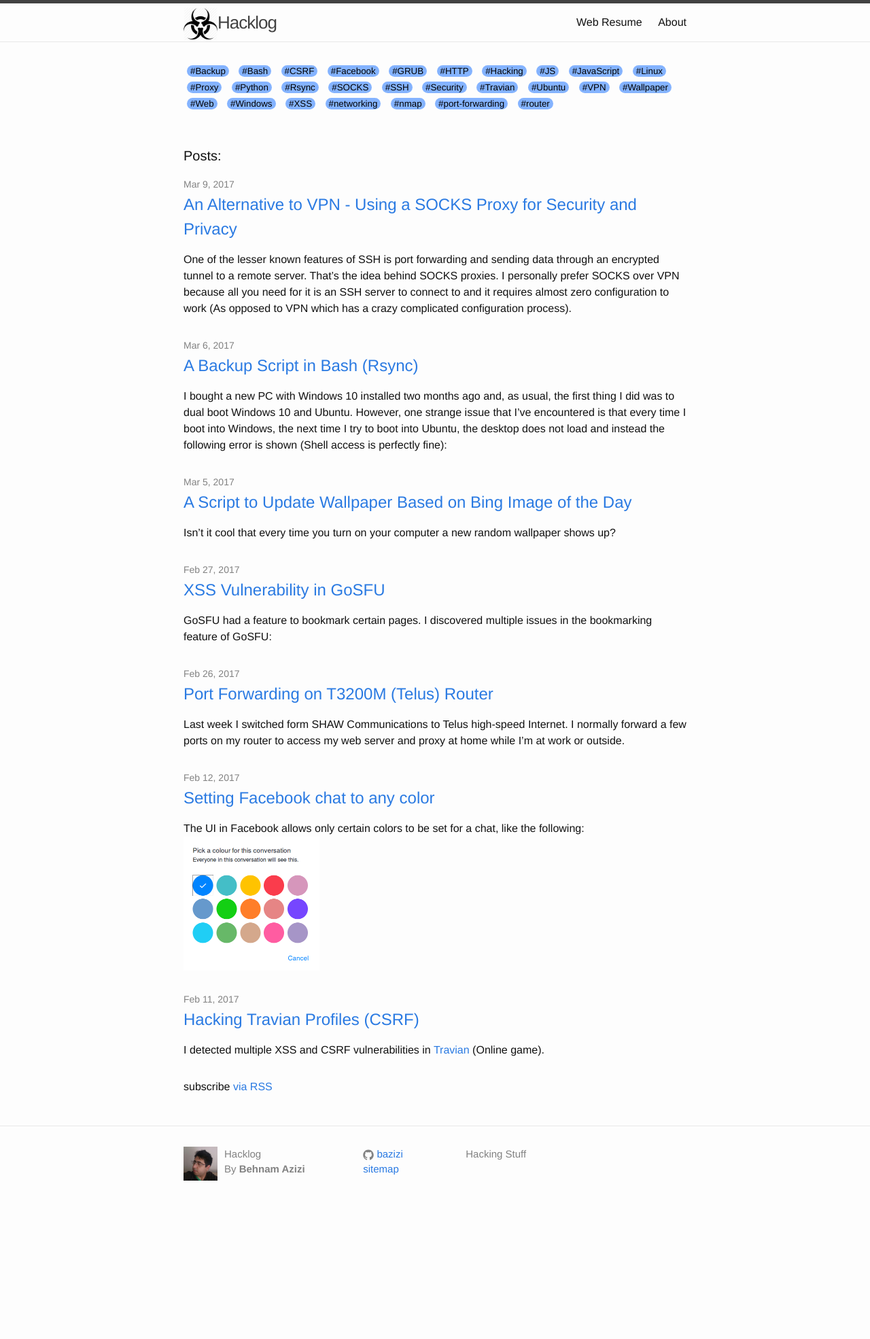
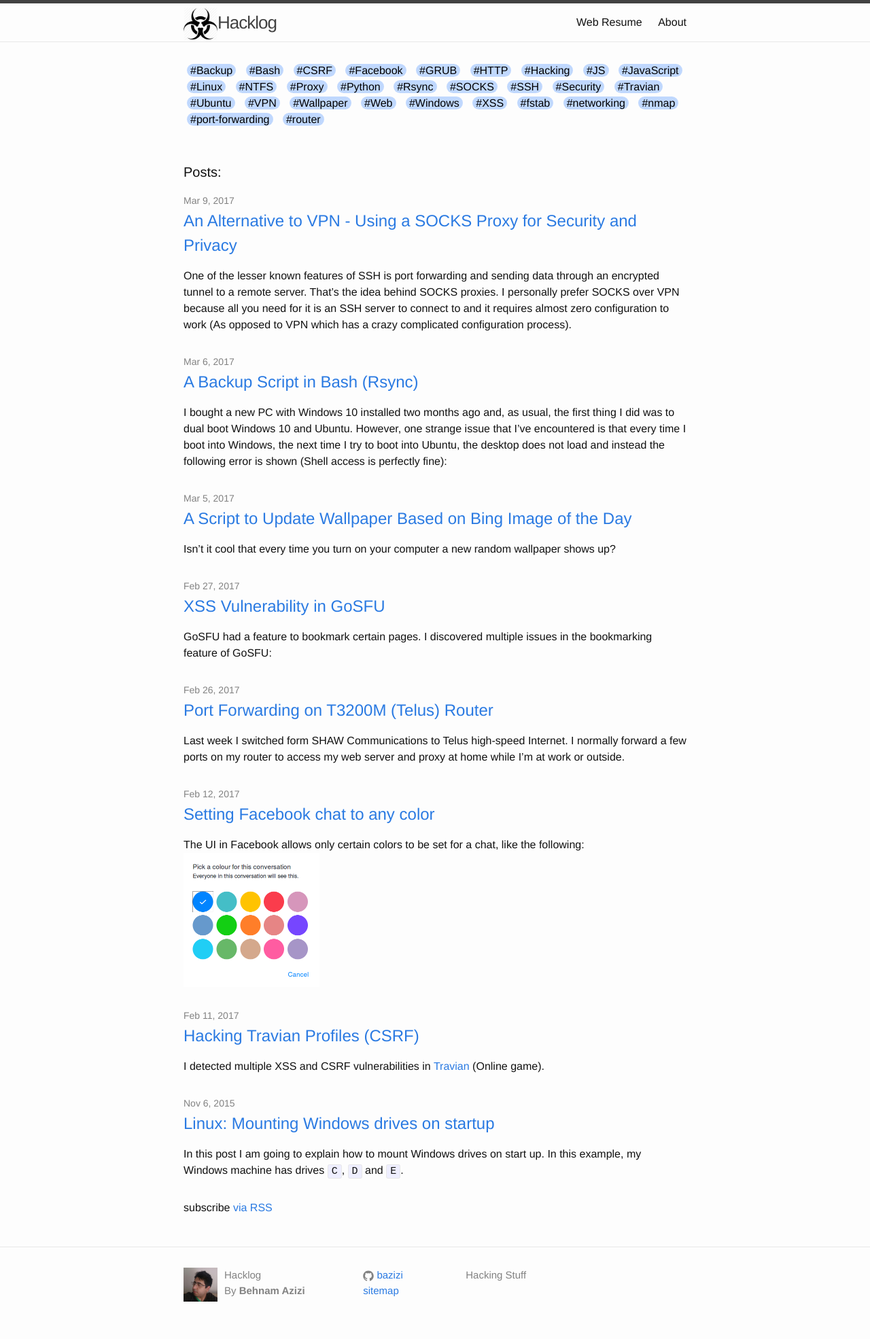
Before and after one commit to bazizi/bazizi.github.io, a Jekyll site: the page built from index.html, in a window 1280 px wide. Shown: the whole page at 68% size. Built offline with Jekyll 4.4.1, drawn with Linux system fonts in a browser that asks for light colours; the list of posts is cut into pages by our own code; comment, search, counter and statistics services are not loaded; before the commit the page ends 1792 px from its top, so only the background shows below that.

```diff
--- a/_layouts/default.html
+++ b/_layouts/default.html
@@ -45,7 +45,7 @@
               {% endcomment %}
               {% for tag in tags %}
               	<!-- <a href="#{{ tag | slugify }}"> {{ tag }} </a> -->
-                <a href="/tags?{{tag}}" class="tag"><medium>#{{tag}}</medium></a>
+                <a href="/tags?{{tag}}" class="tag">#{{tag}}</a>
               {% endfor %}
 
 
--- a/_posts/_2015-11-06-Linux:-Mounting-Windows-drives-on-startup.md
+++ b/_posts/2015-11-06-Linux:-Mounting-Windows-drives-on-startup.md
@@ -2,7 +2,11 @@
 layout: post
 title:  "Linux: Mounting Windows drives on startup"
 date:   2015-11-06
-categories: jekyll update
+tags:
+- fstab
+- Linux
+- Ubuntu
+- NTFS
 ---
 In this post I am going to explain how to mount Windows drives on start up.
 In this example, my Windows machine has drives `C`, `D` and `E`.
--- a/css/main.scss
+++ b/css/main.scss
@@ -54,12 +54,12 @@
 
 // CUSTOM CSS
 .tag:visited, .tag {
-    background-color: #84b3ff;
+    background-color: rgba(132,179,255,0.5);
     border-radius: 25px;
     color: black;
     margin: 5px 5px 10px 5px;
     padding: 1px 5px 1px 5px;
-    font-size: 10pt;
+    font-size: 12pt;
     cursor: pointer;
 
 }
```
